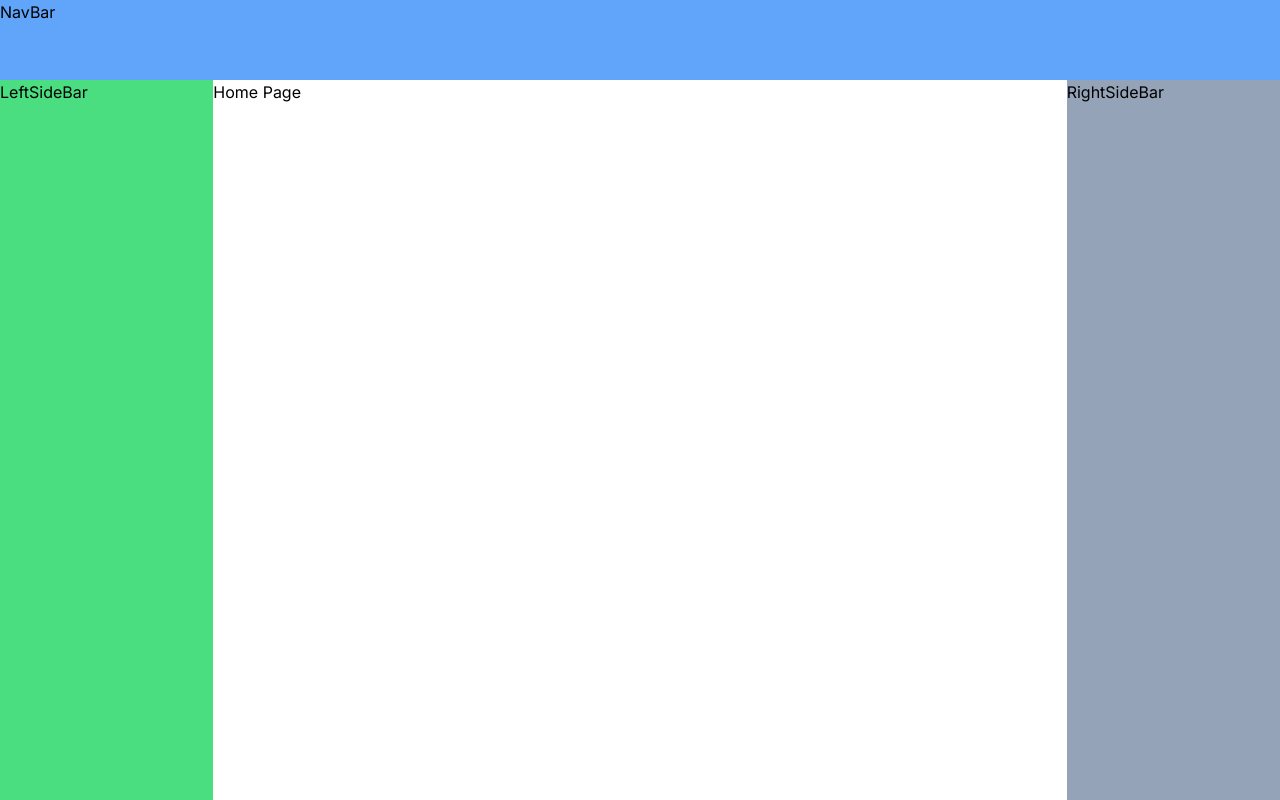
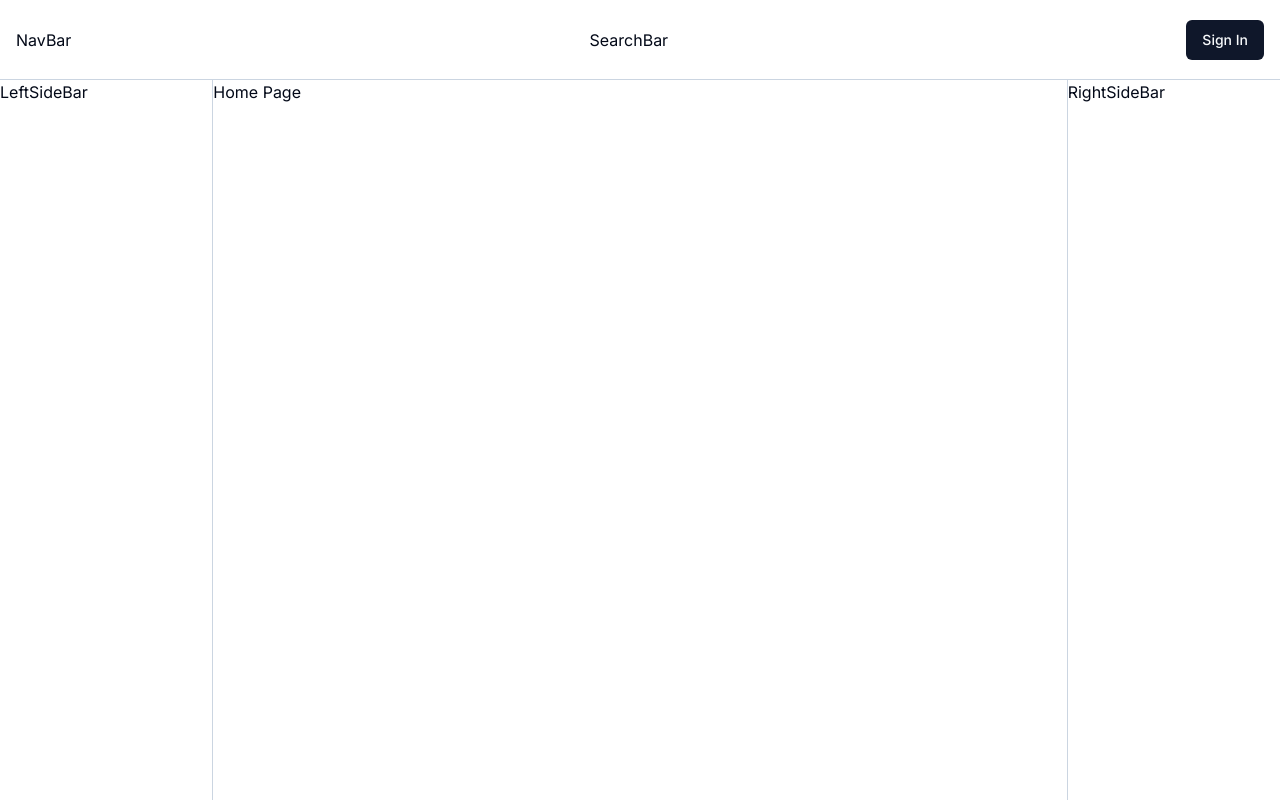
Before and after one commit to DevAnonitos/OU-Social-Hub, a Next.js app in the folder frontend/: page / in a window 1280 px wide. Built offline with nearby package versions, Linux system fonts and the light colour scheme.

Commit message:
Feat(NavBar): Add Config NavBar Component

```diff
--- a/frontend/app/globals.css
+++ b/frontend/app/globals.css
@@ -8,7 +8,7 @@
   box-sizing: border-box;
 }
 
-/* @layer base {
+@layer base {
   :root {
     --background: 0 0% 100%;
     --foreground: 222.2 84% 4.9%;
@@ -72,20 +72,20 @@
   body {
     @apply bg-background text-foreground;
   }
-} */
+}
 
 @layer utilities {
 
   .left_sidebar {
-    @apply bg-green-400 fixed flex flex-col left-0 top-20  inset-y-0 h-[calc(100vh-5rem)] w-[calc(100%/6)] min-h-screen;
+    @apply fixed flex flex-col left-0 top-20 inset-y-0 h-[calc(100vh-5rem)] w-[calc(100%/6)] min-h-screen border-r-[1px] border-slate-300;
   }
 
   .right_sidebar {
-    @apply bg-slate-400 fixed flex flex-col right-0 top-20  inset-y-0 h-[calc(100vh-5rem)] w-[calc(100%/6)] min-h-screen;
+    @apply fixed flex flex-col right-0 top-20 inset-y-0 h-[calc(100vh-5rem)] w-[calc(100%/6)] min-h-screen border-l-[1px] border-slate-300;
   }
 
   .navbar {
-    @apply bg-blue-400 fixed inset-y-0 w-full h-20;
+    @apply fixed flex items-center justify-between flex-wrap p-4 gap-x-4 inset-y-0 w-full h-20 border-b-[1px] border-slate-300;
   }
 
 }
--- a/frontend/components/NavBar/NavBar.tsx
+++ b/frontend/components/NavBar/NavBar.tsx
@@ -1,9 +1,16 @@
 import React from 'react';
 import SearchBar from '../SearchBar/SearchBar';
+import { Button } from '../ui/button';
 
 const NavBar = () => {
   return (
-    <div className='navbar'>NavBar</div>
+    <div className='navbar'>
+      NavBar
+      <SearchBar />
+      <Button>
+        Sign In
+      </Button>
+    </div>
   );
 };
 
```
